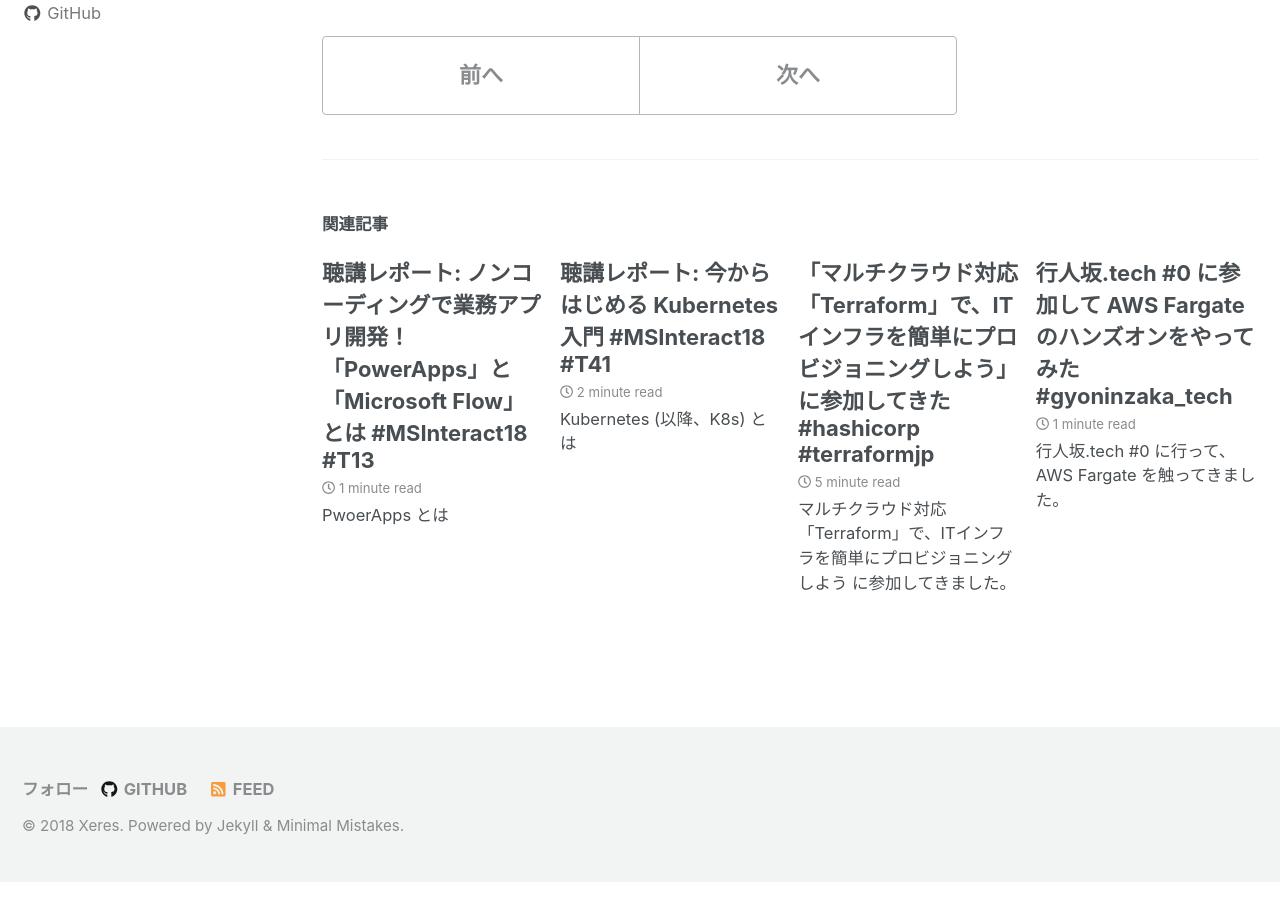
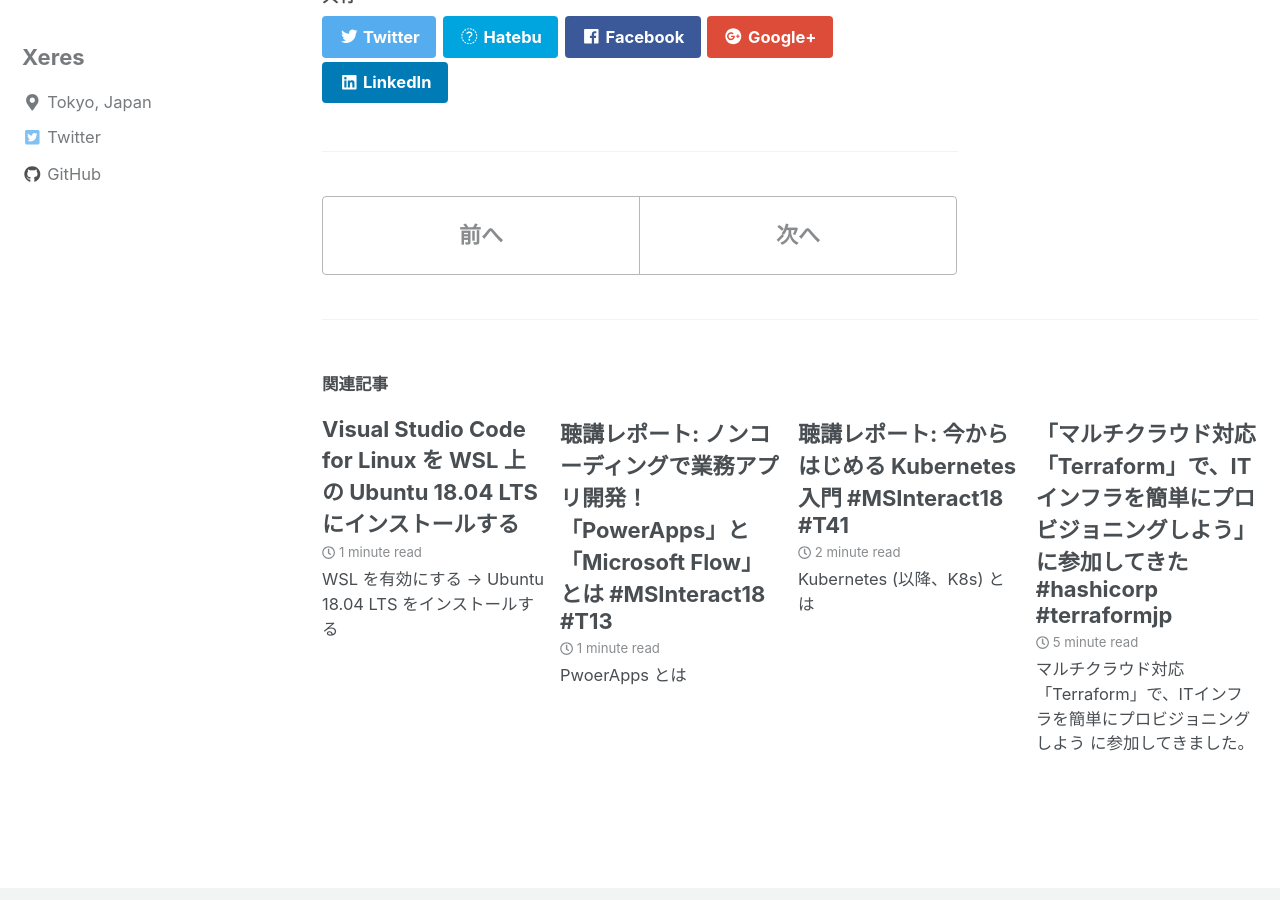
Before and after one commit to xeres/xeres.github.io, a Jekyll site: the page built from _posts/2018-05-30-installing-vscode-for-linux-in-wsl-ubuntu-16.04-lts.md, in a window 1280 px wide and 900 px high, scrolled down 5920 px. Built offline with Jekyll 4.4.1, drawn with Linux system fonts in a browser that asks for light colours; nearby versions of some CDN libraries; part of the change alters nothing that is shown; some of the changed text lies outside the part shown.

Commit message:
Added _posts/2018-08-01-installing-vscode-for-linux-in-wsl-ubuntu-18.04-lts.md

````diff
--- a/_posts/2018-05-30-installing-vscode-for-linux-in-wsl-ubuntu-16.04-lts.md
+++ b/_posts/2018-05-30-installing-vscode-for-linux-in-wsl-ubuntu-16.04-lts.md
@@ -10,9 +10,13 @@ Windows 10 バージョン 1709 (Fall Creators Update) 以降、開発者モー
 
 以降の手順は Ubuntu 16.04 LTS で動作を確認した。
 
-本当は Ubuntu 18.04 LTS を使いたかったのだが、X Imput Method がうまく動作せず、
+~~本当は Ubuntu 18.04 LTS を使いたかったのだが、X Imput Method がうまく動作せず、
 Visual Studio Code (VS Code) を起動すると X サーバーごと応答なしになってしまう。
-要調査。
+要調査。~~
+
+(2018/08/01追記)
+Ubuntu 18.04 LTS でも `fcitx-mozc` で日本語入力ができるようになった。
+https://tech.xeres.jp/2018/08/01/installing-vscode-for-linux-in-wsl-ubuntu-18.04-lts/
 
 ## Windows 側に X サーバーをインストールする
 
--- /dev/null
+++ b/_posts/2018-08-01-installing-vscode-for-linux-in-wsl-ubuntu-18.04-lts.md
@@ -0,0 +1,152 @@
+---
+title: "Visual Studio Code for Linux を WSL 上の Ubuntu 18.04 LTS にインストールする"
+date: 2018-08-01 02:00:00 +0900
+---
+## WSL を有効にする → Ubuntu 18.04 LTS をインストールする
+
+基本的には[公式ブログ][whatsnew-wsl-fcu]の手順に沿って導入すれば問題ない。
+Windows 10 バージョン 1709 (Fall Creators Update) 以降、開発者モードは不要となっているし、
+`lxrun.exe /install` を叩く手順も非推奨となっている。
+
+以降の手順は Ubuntu 18.04 LTS で動作を確認した。
+
+## Windows 側に X サーバーをインストールする
+
+[VcXsrv][vcxsrv]とか適当に入れてちょうだい。
+
+## VS Code をインストールする
+
+残念ながら[公式ドキュメント][installing-vscode]通りにやると上手くいかなかった。
+上手くいっている人もいるみたいなのだが、なぜか手元の環境では日本語化後に
+VS Code が応答なしになってしまう現象が発生して2ヶ月くらいハマっていた。
+
+`code` を `--no-install-recommends` で入れると大丈夫っぽい。
+
+```shell
+curl -L https://packages.microsoft.com/keys/microsoft.asc | sudo apt-key add -
+sudo sh -c 'echo "deb [arch=amd64] https://packages.microsoft.com/repos/vscode stable main" > /etc/apt/sources.list.d/vscode.list'
+
+sudo apt update
+sudo apt upgrade -y
+
+sudo apt install -y code --no-install-recommends
+sudo apt install -y lib{xss1,gtk2.0-0,asound2,x11-xcb1,xtst6}
+
+# ついでにデフォルトの umask を変更しておく
+sed -i -e '/^#umask/s/^#//g' ~/.profile
+
+echo 'export DISPLAY="localhost:0.0"' >> ~/.profile
+echo 'export LIBGL_ALWAYS_INDIRECT="1"' >> ~/.profile
+
+source ~/.profile
+
+code
+```
+
+この時点では英語版で起動する。当然、日本語入力もできない。
+
+## 日本語化を実施する
+
+次に日本語化を行う。
+
+フォントは Google がオープンソースで提供している [Google Noto Fonts][noto] を
+利用しているが、`fontconfig` で制御されているので好きなものでよい。
+
+ちょっと調べた感じだと、日本語環境では `fonts-noto-cjk` があれば良い。
+絵文字が必要な場合は `fonts-noto-color-emoji` を追加で入れる。
+普通・太字以外の weight の文字が必要な場合は `fonts-noto-cjk-extra` を追加で入れる。
+`fonts-noto-hinted` には CJK フォントが含まれていないので、日本語圏では入れるだけ無駄。
+
+```shell
+sudo apt install -y fonts-noto-{cjk{,-extra},color-emoji}
+
+sudo apt install -y language-pack-ja
+
+echo 'export LANG="ja_JP.UTF-8"' >> ~/.profile
+echo 'export LC_ALL="$LANG"' >> ~/.profile
+
+source ~/.profile
+```
+
+システムのデフォルトロケールを日本語にしてしまってもいい場合には、
+`~/.profile` に環境変数を追記するのではなく、
+`update-locale LANG=ja_JP.UTF-8` すると良い。
+
+これで VS Code が日本語化され、メニューや Welcome ページが日本語で表示されるようになる。
+この時点ではまだ日本語入力はできない。
+
+## 日本語入力を有効にする
+
+`fcitx-mozc` が動作した。
+
+```shell
+sudo apt install -y dbus-x11
+sudo sh -c 'dbus-uuidgen > /var/lib/dbus/machine-id'
+
+sudo apt install -y fcitx-mozc
+
+echo 'export XIM="fcitx"' >> ~/.profile
+echo 'export GTK_IM_MODULE="$XIM"' >> ~/.profile
+echo 'export QT_IM_MODULE="$XIM"' >> ~/.profile
+echo 'export XMODIFIERS="@im=$XIM"' >> ~/.profile
+echo 'export DefaultIMModule="$XIM"' >> ~/.profile
+
+source ~/.profile
+
+fcitx-autostart
+```
+
+## `fcitx` の設定を変更する
+
+`fcitx-autostart` した状態で下記のコマンドを使用する。
+
+```shell
+fcitx-config-gtk3
+```
+
+## `mozc` の設定を変更する
+
+`fcitx-autostart` した状態で下記のコマンドを使用する。
+
+```shell
+/usr/lib/mozc/mozc_tool --mode=config_dialog
+```
+
+## 全角/半角キーを押し下げただけで連打された状態になる不具合に対処する (オプション)
+
+手元の環境では再現率100%だったので対処。`xset -r 49` で修正できるようだ。
+
+```shell
+sudo apt install -y x11-xserver-utils
+
+xset -r 49
+```
+
+## タイムゾーンを JST にする
+
+デフォルトのタイムゾーンは DST になっているので JST にする。
+
+```shell
+sudo sh -c 'echo Asia/Tokyo > /etc/timezone'
+sudo dpkg-reconfigure --frontend noninteractive tzdata
+```
+
+## OS起動時にやること
+
+1. Xサーバーの起動
+2. 下記のコマンドを入力する
+
+```shell
+sudo sh -c 'dbus-uuidgen > /var/lib/dbus/machine-id'
+fcitx-autostart
+xset -r 49
+```
+
+これで日本語化＋日本語入力可能な VS Code が使える状態になる。
+
+`dbus-uuidgen --ensure` じゃダメなのかと思ったが、2回目以降の起動で上手くいかなかった。
+
+[whatsnew-wsl-fcu]: https://blogs.msdn.microsoft.com/commandline/2017/10/11/whats-new-in-wsl-in-windows-10-fall-creators-update/
+[vcxsrv]: https://sourceforge.net/projects/vcxsrv/
+[installing-vscode]: https://code.visualstudio.com/docs/setup/linux
+[noto]: https://www.google.com/get/noto/
````
